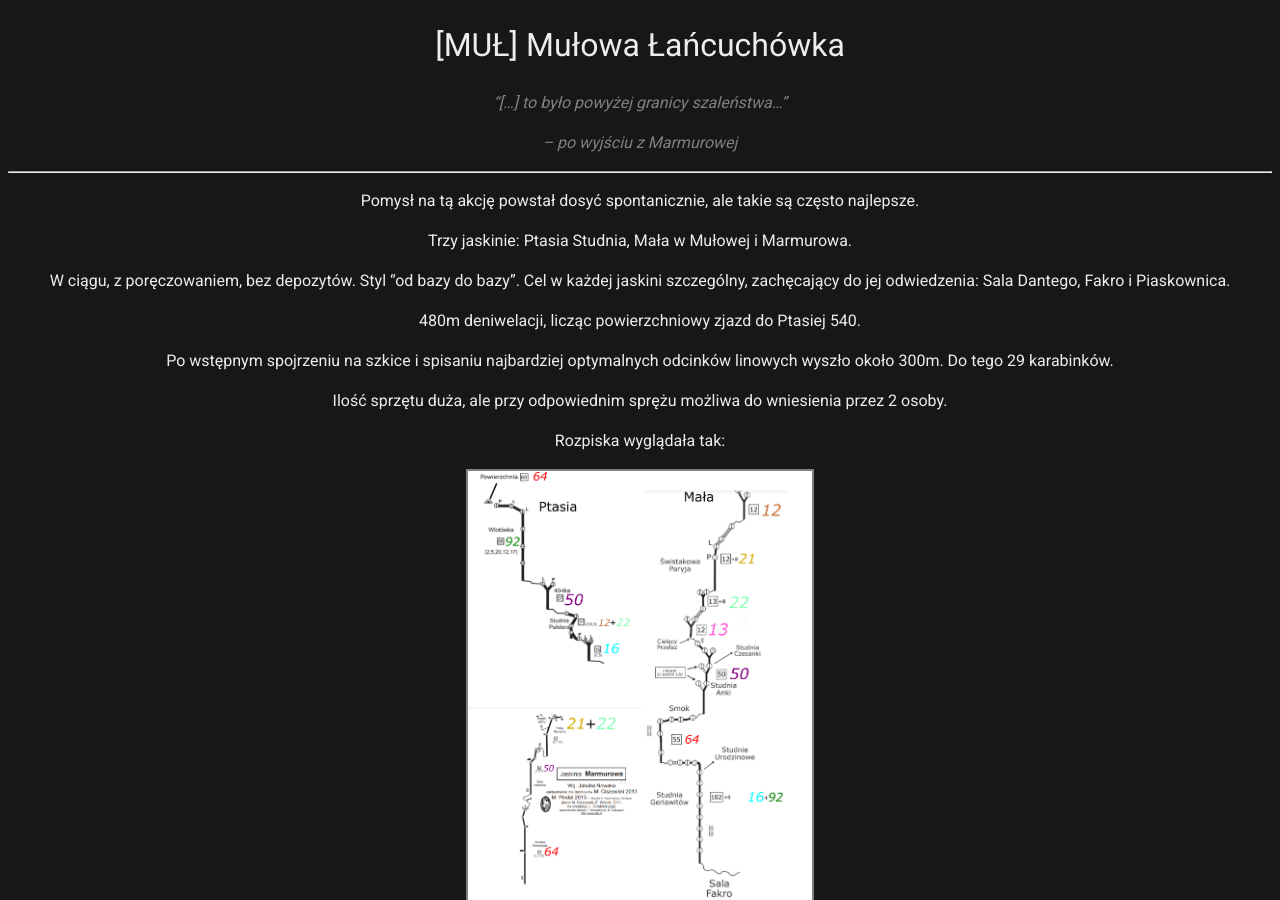
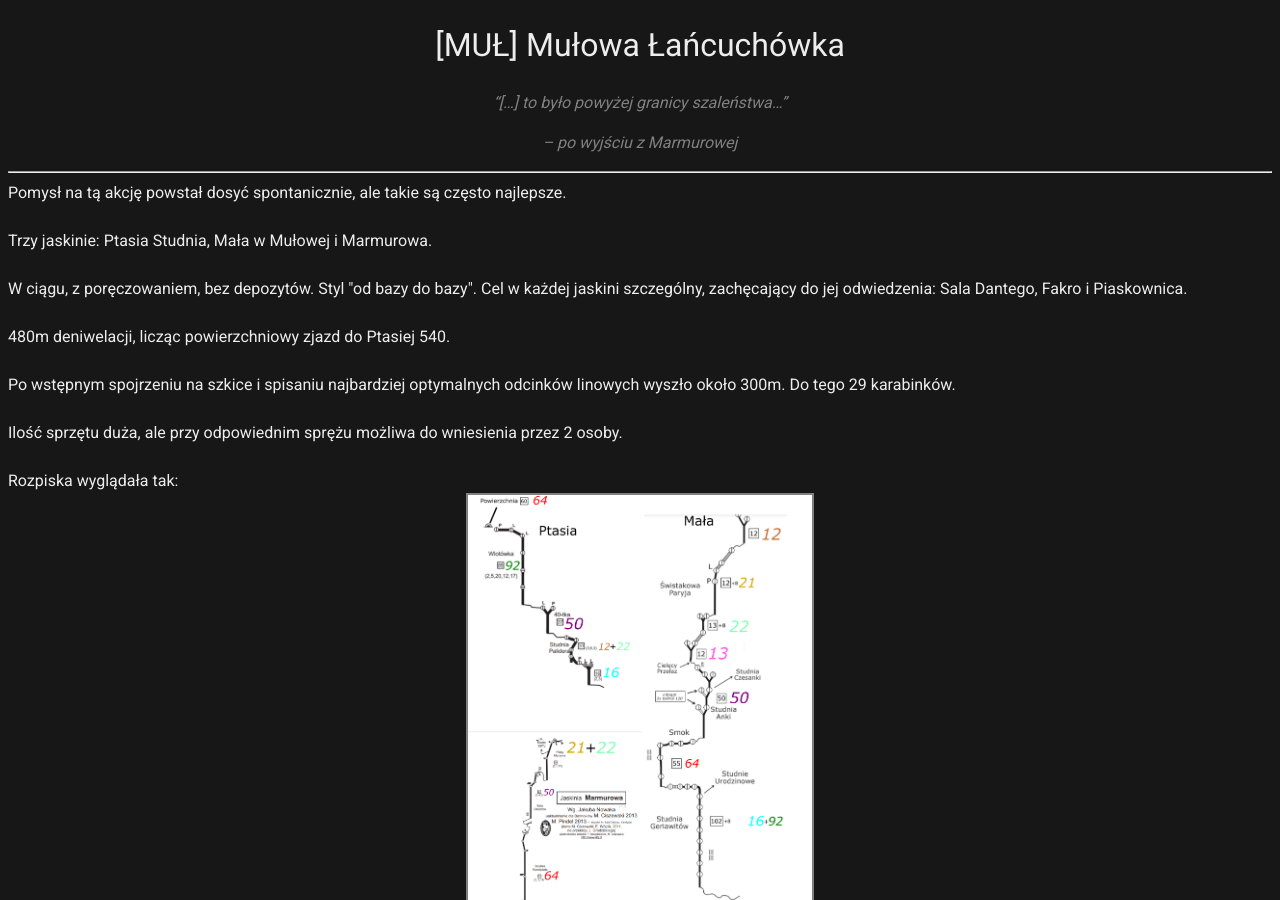
Before and after one commit to dziury/szkice, a Jekyll site: the page built from Relacje/MUŁ - Mułowa Łańcuchówka.md, in a window 1280 px wide and 900 px high. Built offline with Jekyll 4.4.1, drawn with Linux system fonts in a browser that asks for light colours; our own code applies the rules of GitHub Pages for plain Markdown files.

Commit message:
text alignment test

```diff
--- a/Relacje/MUŁ - Mułowa Łańcuchówka.md
+++ b/Relacje/MUŁ - Mułowa Łańcuchówka.md
@@ -6,19 +6,27 @@
 
 ---
 
+<div style="text-align: left">
 Pomysł na tą akcję powstał dosyć spontanicznie, ale takie są często najlepsze.
-
+<br>
+<br>
 Trzy jaskinie: Ptasia Studnia, Mała w Mułowej i Marmurowa.
-
+<br>
+<br>
 W ciągu, z poręczowaniem, bez depozytów. Styl "od bazy do bazy". Cel w każdej jaskini szczególny, zachęcający do jej odwiedzenia: Sala Dantego, Fakro i Piaskownica.
-
+<br>
+<br>
 480m deniwelacji, licząc powierzchniowy zjazd do Ptasiej 540.
-
+<br>
+<br>
 Po wstępnym spojrzeniu na szkice i spisaniu najbardziej optymalnych odcinków linowych wyszło około 300m. Do tego 29 karabinków.
-
+<br>
+<br>
 Ilość sprzętu duża, ale przy odpowiednim sprężu możliwa do wniesienia przez 2 osoby.
-
+<br>
+<br>
 Rozpiska wyglądała tak:
+</div>
 
 <div>
 <img style="border:2px solid #808080" src="mul-2.png" alt="mul1" height="450" />
@@ -34,16 +42,11 @@ Deszcz towarzyszy nam właściwie od rana, raz pada mocniej, raz słabiej ale wi
 
 Niestety tego samego nie można powiedzieć o ilości wody w jaskini. W Ptasiej zmusza ona do naprawdę szybkiego poręczowania.
 
-
-
 <div>
 <img style="border:2px solid #808080" src="mul-1.png" alt="palider" height="350" />
 </div>
 
-
 Strugi wody w studni Palidera
-
-
 
 Po niecałych 40 minutach lądujemy w Sali Dantego. Spędzamy tam około pół minuty i kierujemy się do góry.
 
@@ -53,8 +56,6 @@ Pomaga zasada: *Nie patrzeć do góry, tylko skupić się na ruchu płanietą.*
 
 Po wyciągnięciu lin do góry czuć, że już w tym momencie napuchły od wody i zwiększyły swoją masę dwukrotnie.
 
-
-
 Następna w kolejce: Mała, Sala Fakro. Najgłębszy cel MUŁa. Tutaj już pakujemy liny w 3 wory.
 
 W jaskini dużo wody, jednak dużo daje płachta zawieszona w stropie. Dzięki niej można chociaż przez chwilę nacieszyć się suchością.
@@ -62,8 +63,6 @@ W jaskini dużo wody, jednak dużo daje płachta zawieszona w stropie. Dzięki n
 W studni Geriawitów oczywiście znów natrafiamy na deszcz jaskiniowy, ale jest on znośny.
 
 W sali Fakro spędzamy prawdopodobnie jeszcze mniej czasu niż w Dantego i do góry. Pozostała przecież jeszcze Marmurowa.
-
-
 
 Wory z linami do niej przygotowujemy jeszcze na dnie studni Wlotowej w Małej. Po wyjściu na powierzchnie, bierzemy plecaki, wory i czym prędzej ruszamy pod otwór Marmurowej.
 
```
